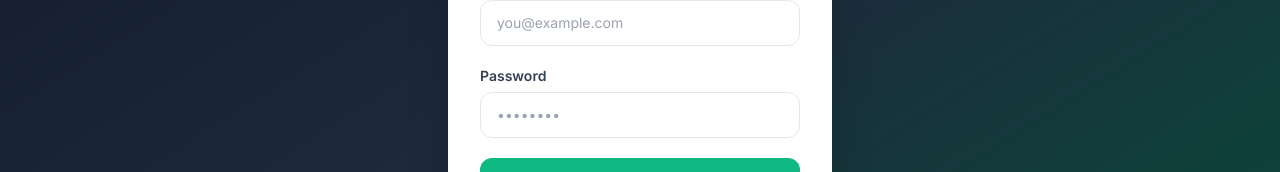
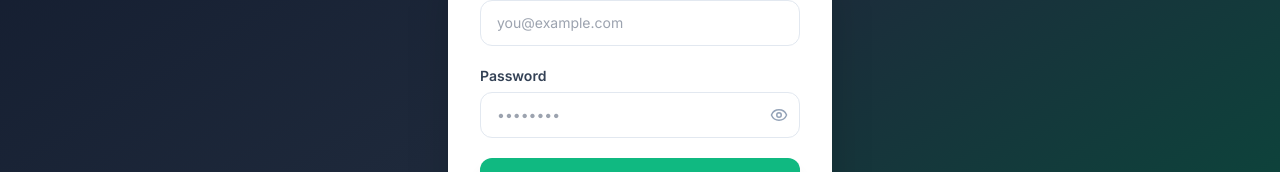
Before and after one commit to maxwellsolman/jelsema-journey, a React (Vite) app: page /login in a window 1280 px wide. Shown: the part 369-541 px from the top of the page. Built offline with nearby package versions, Linux system fonts and the light colour scheme; no server answers.

Commit message:
Add show/hide password toggle on login

```diff
--- a/src/pages/auth/Login.jsx
+++ b/src/pages/auth/Login.jsx
@@ -1,6 +1,7 @@
 import { useState } from 'react'
 import { useAuth } from '../../context/AuthContext'
 import { supabase } from '../../lib/supabase'
+import { Eye, EyeOff } from 'lucide-react'
 
 export default function Login() {
   const { signIn } = useAuth()
@@ -8,6 +9,7 @@ export default function Login() {
   const [password, setPassword] = useState('')
   const [error, setError]       = useState('')
   const [loading, setLoading]   = useState(false)
+  const [showPassword, setShowPassword] = useState(false)
   const [showForgot, setShowForgot] = useState(false)
   const [resetSent, setResetSent]   = useState(false)
   const [resetLoading, setResetLoading] = useState(false)
@@ -52,9 +54,15 @@ export default function Login() {
                 </div>
                 <div>
                   <label className="block text-sm font-semibold text-slate-700 mb-1.5">Password</label>
-                  <input type="password" value={password} onChange={e => setPassword(e.target.value)} required
-                    className="w-full px-4 py-3 rounded-xl border border-slate-200 text-slate-800 text-sm focus:outline-none focus:ring-2 focus:ring-emerald-400 transition"
-                    placeholder="••••••••" />
+                  <div className="relative">
+                    <input type={showPassword ? 'text' : 'password'} value={password} onChange={e => setPassword(e.target.value)} required
+                      className="w-full px-4 py-3 pr-11 rounded-xl border border-slate-200 text-slate-800 text-sm focus:outline-none focus:ring-2 focus:ring-emerald-400 transition"
+                      placeholder="••••••••" />
+                    <button type="button" onClick={() => setShowPassword(v => !v)}
+                      className="absolute right-3 top-1/2 -translate-y-1/2 text-slate-400 hover:text-slate-600 transition-colors">
+                      {showPassword ? <EyeOff size={18} /> : <Eye size={18} />}
+                    </button>
+                  </div>
                 </div>
                 {error && <div className="bg-red-50 text-red-600 text-sm px-4 py-3 rounded-xl border border-red-100">{error}</div>}
                 <button type="submit" disabled={loading}
```
